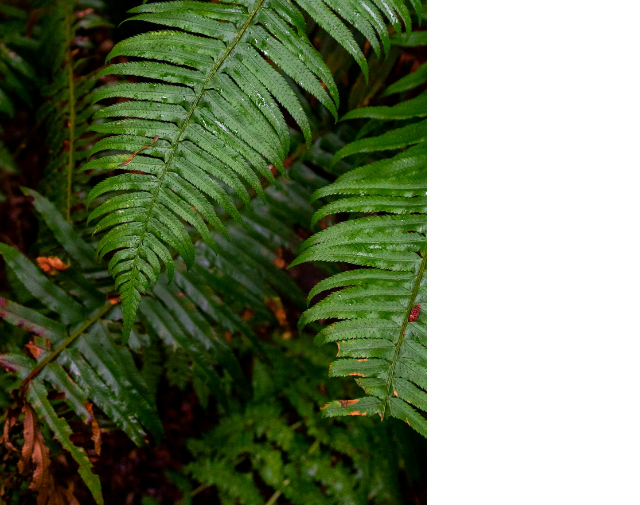
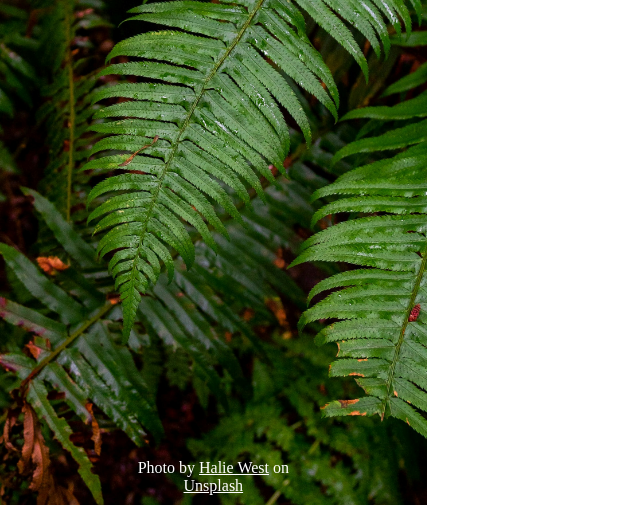
Before and after one commit to tonyptrl/odin-signup-form, a plain HTML site: page index.html in a window 1280 px wide. Shown: the part 295-800 px from the top of the page, without its empty margins (0-640 px from the left). Drawn offline with Linux system fonts and the light colour scheme.

Commit message:
Add creator credit on the left side

```diff
--- a/index.html
+++ b/index.html
@@ -12,6 +12,9 @@
       <img class="odin-logo" src="images/odin-logo.png" alt="">
       <p class="title-logo">ODIN</p>
     </div>
+    <div class="creator-credit">
+      Photo by <a href="https://unsplash.com/fr/@haliewestphoto">Halie West</a> on <a href="https://unsplash.com/photos/25xggax4bSA">Unsplash</a>
+    </div>
   </div>
   <div class="right-side">
 
--- a/styles/style.css
+++ b/styles/style.css
@@ -8,11 +8,16 @@ body {
   display: flex;
 }
 
+a {
+  color: inherit;
+}
+
 .left-side {
   flex: 1;
   height: 100vh;
   background-image: url(/images/background-image.jpg);
   background-size: cover;
+  position: relative;
 }
 
 .background-logo {
@@ -36,6 +41,14 @@ body {
   padding-top: 20px;
 }
 
+.creator-credit {
+  color: white;
+  text-align: center;
+  bottom: 10px;
+  position: absolute;
+  left: 50%; transform: translateX(-50%);
+}
+
 .right-side {
   flex: 2;
   height: 100vh;
```
